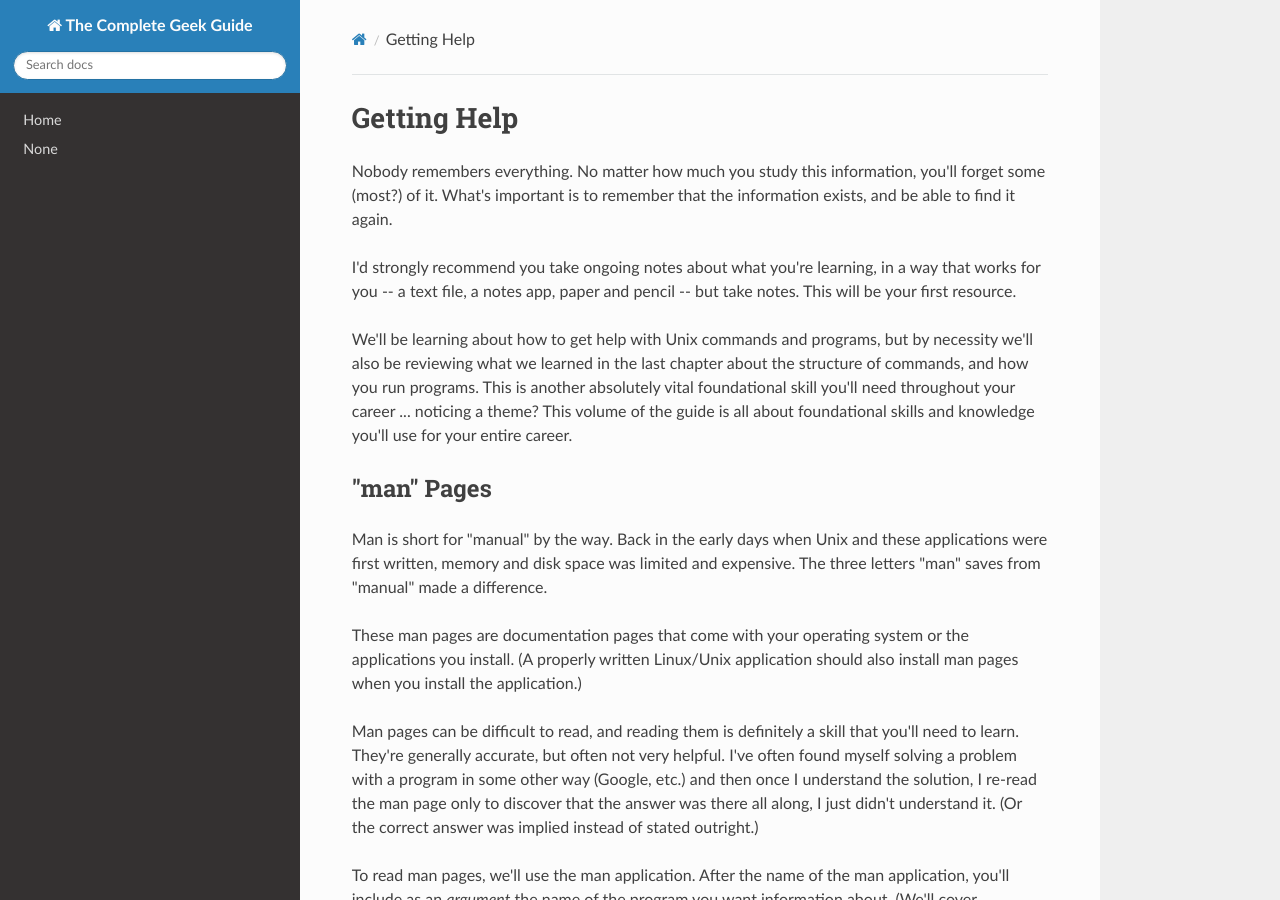
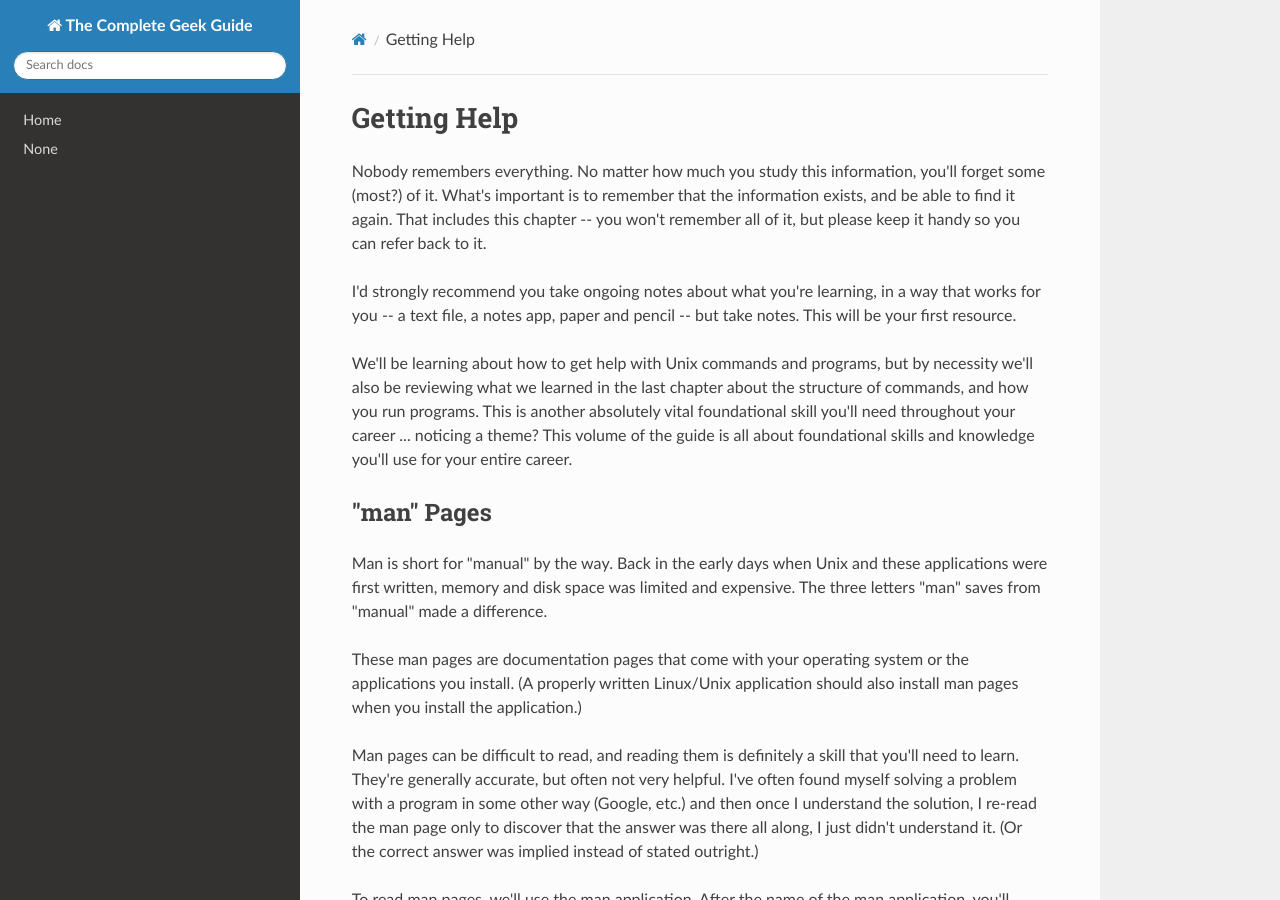
Before and after one commit to CommandLineLabs/completegeek, an MkDocs documentation site: the page built from docs/linux-basics/getting-help.md, in a window 1280 px wide and 900 px high. Built offline with MkDocs 1.6.1, drawn with Linux system fonts in a browser that asks for light colours; nearby versions of some CDN libraries.

Commit message:
Adding note about referring back to this chapter.

```diff
--- a/docs/linux-basics/getting-help.md
+++ b/docs/linux-basics/getting-help.md
@@ -1,6 +1,6 @@
 # Getting Help
 
-Nobody remembers everything. No matter how much you study this information, you'll forget some (most?) of it. What's important is to remember that the information exists, and be able to find it again.
+Nobody remembers everything. No matter how much you study this information, you'll forget some (most?) of it. What's important is to remember that the information exists, and be able to find it again. That includes this chapter -- you won't remember all of it, but please keep it handy so you can refer back to it.
 
 I'd strongly recommend you take ongoing notes about what you're learning, in a way that works for you -- a text file, a notes app, paper and pencil -- but take notes. This will be your first resource.
 
```
